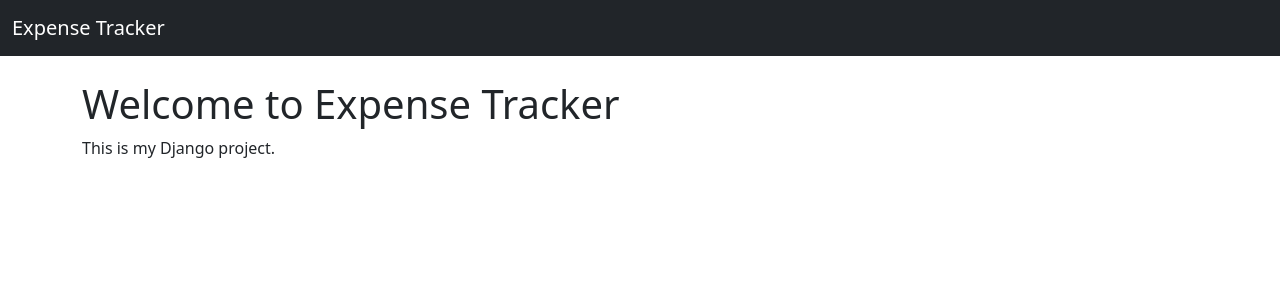
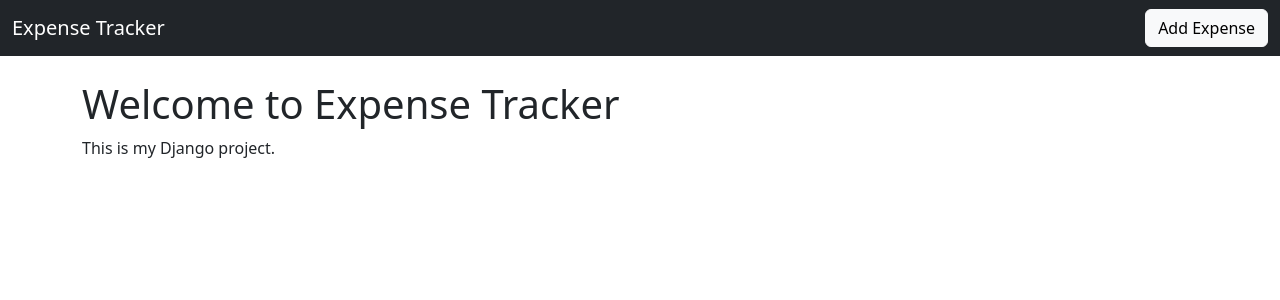
Before and after one commit to DurgeshGowda-HB/expense-tracker-app, a Django app: page / in a window 1280 px wide. Shown: the top 300 px of the page. Run offline with Django 5.2, Linux system fonts and the light colour scheme.

Commit message:
added URL and navbar link for add expense

```diff
--- a/tracker/templates/tracker/base.html
+++ b/tracker/templates/tracker/base.html
@@ -6,11 +6,12 @@
 </head>
 <body>
 
-<nav class="navbar navbar-dark bg-dark">
-    <div class="container-fluid">
-        <a class="navbar-brand" href="/">Expense Tracker</a>
-    </div>
-</nav>
+    <nav class="navbar navbar-dark bg-dark">
+        <div class="container-fluid">
+            <a class="navbar-brand" href="/">Expense Tracker</a>
+            <a class="btn btn-light" href="/add/">Add Expense</a>
+        </div>
+    </nav>
 
 <div class="container mt-4">
     {% block content %}
--- a/tracker/urls.py
+++ b/tracker/urls.py
@@ -3,4 +3,5 @@ from . import views
 
 urlpatterns = [
     path('', views.home, name='home'),
+    path('add/', views.add_expense, name='add_expense'),
 ]
```
